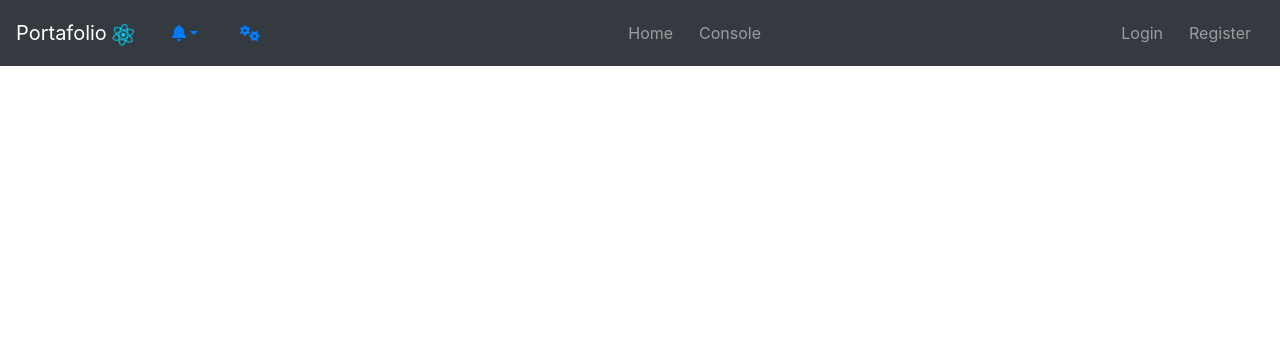
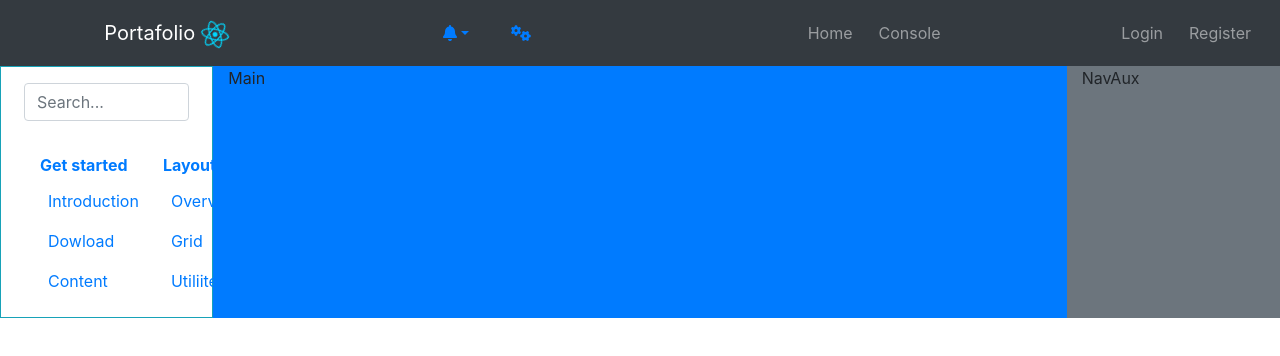
Before and after one commit to Juan-David-Orozco/webservice-dragdrop-react, a React (Vite) app: page / in a window 1280 px wide. Shown: the top 356 px of the page. Built offline with nearby package versions, Linux system fonts and the light colour scheme.

Commit message:
diagramation - config HomePage & SideBar

```diff
--- a/src/App.css
+++ b/src/App.css
@@ -42,7 +42,7 @@ li a {
 
 /* Navigation - Logo */
 .logo-react {
-  height: 20px;
+  height: 25px;
   padding: 0;
 }
 
@@ -57,16 +57,30 @@ li a {
 
 @media (prefers-reduced-motion: no-preference) {
   .logo-react {
-    animation: logo-spin infinite 20s linear;
+    animation: logo-spin infinite 15s linear;
   }
 }
+
+/* #navbarNav {
+  display: flex !important;
+  flex-direction: row !important;
+} */
 
 /* main{
   padding-top: 58px;
   height: 100vh;
 } */
 
-/* section {
-  padding-top: 58px;
+/* main {
   height: 100vh;
 } */
+
+.main-container {
+  height: 100vh;
+}
+
+
+/*  SideBar  */
+.sidebar-subnav li {
+  padding: 0px;
+}
--- a/src/App.jsx
+++ b/src/App.jsx
@@ -2,7 +2,6 @@
 import React, { Component } from 'react'
 import { BrowserRouter, Routes, Route } from 'react-router-dom'
 // Pages y Components
-import { Navigation, SideBar } from './components'
 import { NotFoundPage, HomePage, RegisterPage, LoginPage } from './pages'
 // Styles
 import './App.css'
--- /dev/null
+++ b/src/components/HomePage/Main.jsx
@@ -0,0 +1,9 @@
+import React, { Component } from 'react'
+
+export class Main extends Component {
+  render() {
+    return (
+      <div>Main</div>
+    )
+  }
+}
--- /dev/null
+++ b/src/components/HomePage/NavAux.jsx
@@ -0,0 +1,9 @@
+import React, { Component } from 'react'
+
+export class NavAux extends Component {
+  render() {
+    return (
+      <div>NavAux</div>
+    )
+  }
+}
--- /dev/null
+++ b/src/components/HomePage/SideBar.jsx
@@ -0,0 +1,64 @@
+import React, { Component } from 'react'
+import { FontAwesomeIcon } from '@fortawesome/react-fontawesome'
+import { Link } from 'react-router-dom'
+
+export class SideBar extends Component {
+  render() {
+    return (
+      <>
+        <form className="form d-flex p-2 my-2 mx-auto justify-content-center">
+          <input type="text" className="form-control w-100" placeholder="Search..." />
+          <button
+            className="navbar-toggler d-md-none"
+            type="button"
+            data-toggle="collapse"
+            data-target="#SideBar"
+            aria-controls="SideBar"
+            aria-expanded="false"
+            aria-label="Toggle navigation"
+          >
+            <FontAwesomeIcon icon="fa-solid fa-list" />
+          </button>
+        </form>
+        <div className='navbar navbar-expand-md flex-row text-left'>
+          <nav className="collapse navbar-collapse sidebar-links py-1" id="SideBar">
+
+            <div className="sidebar-item active mb-1">
+              <Link to={"/Start"} className="sidebar-link font-weight-bold px-2 py-1 d-block" >
+                Get started
+              </Link>
+              <ul className='nav flex-column sidebar-subnav'>
+                <li className="nav-item active">
+                  <Link to={"/intro"} className="nav-link">Introduction</Link>
+                </li>
+                <li className="nav-item">
+                  <Link to={"/download"} className="nav-link">Dowload</Link>
+                </li>
+                <li className="nav-item">
+                  <Link to={"/content"} className="nav-link">Content</Link>
+                </li>
+              </ul>
+            </div>
+
+            <div className="sidebar-item mb-1">
+              <Link to={"/Layout"} className="sidebar-link font-weight-bold px-2 py-1 d-block" >
+                Layout
+              </Link>
+              <ul className='nav flex-column sidebar-subnav'>
+                <li className="nav-item active">
+                  <Link to={"/overview"} className="nav-link">Overview</Link>
+                </li>
+                <li className="nav-item">
+                  <Link to={"/grid"} className="nav-link">Grid</Link>
+                </li>
+                <li className="nav-item">
+                  <Link to={"/utilitities"} className="nav-link">Utiliites</Link>
+                </li>
+              </ul>
+            </div>
+          </nav>
+        </div>
+      </>
+    )
+  }
+}
--- /dev/null
+++ b/src/components/HomePage/index.js
@@ -0,0 +1,3 @@
+export { Main } from './Main'
+export { NavAux } from './NavAux'
+export { SideBar } from './SideBar'
--- a/src/components/Navigation.jsx
+++ b/src/components/Navigation.jsx
@@ -7,22 +7,13 @@ import { FontAwesomeIcon } from '@fortawesome/react-fontawesome'
 export class Navigation extends Component {
   render() {
     return (
-      <nav className="navbar navbar-expand-sm navbar-dark bg-dark fixed-top">
+      <>
 
-        <div>
+        <div className='d-flex justify-content-around flex-row w-100'>
           <Link to="/" className="navbar-brand my-auto">
-            Portafolio <img src={reactLogo} className="logo-react" alt="React-logo"/>
+            <span className='d-none d-sm-inline'>Portafolio </span>
+            <img src={reactLogo} className="logo-react my-auto" alt="React-logo"/>
           </Link>
-          <button
-            className="navbar-toggler" type="button"
-            data-toggle="collapse" data-target="#navbarNav"
-            aria-controls="navbarNav" aria-expanded="false" aria-label="Toggle navigation"
-          >
-            <FontAwesomeIcon icon="fa-solid fa-bars" />
-          </button>
-        </div>
-
-        <div>
           <ul className='d-flex flex-row justify-content-aroud'>
             <li className="nav-item my-auto dropdown">
               <Link
@@ -43,20 +34,29 @@ export class Navigation extends Component {
               </Link>
             </li>
           </ul>
+          <button
+            className="navbar-toggler"
+            type="button"
+            data-toggle="collapse"
+            data-target="#navbarNav"
+            aria-controls="navbarNav"
+            aria-expanded="false"
+            aria-label="Toggle navigation"
+          >
+            <FontAwesomeIcon icon="fa-solid fa-bars" />
+          </button>
         </div>
 
-        <div className="collapse navbar-collapse justify-content-center" id="navbarNav">
-          <ul className="navbar-nav text-right mx-auto">
+        <div className="collapse navbar-collapse text-right w-100" id="navbarNav">
+          <ul className="navbar-nav mx-auto">
             <li className="nav-item">
-              <Link className="nav-link" to="/" >
-                Home
-              </Link>
+              <Link className="nav-link" to="/">Home</Link>
             </li>
             <li className="nav-item">
               <Link className="nav-link" to="/console">Console</Link>
             </li>
           </ul>
-          <ul className="navbar-nav text-right">
+          <ul className="navbar-nav">
             <li className="nav-item">
               <Link className="nav-link" to="/login">Login</Link>
             </li>
@@ -66,7 +66,7 @@ export class Navigation extends Component {
           </ul>
         </div>
 
-      </nav>
+      </>
     )
   }
 }
--- a/src/components/index.js
+++ b/src/components/index.js
@@ -2,3 +2,4 @@ export { DragAndDrop } from './DragAndDrop'
 export { DragDrop } from './DragDrop'
 export { Navigation } from './Navigation'
 export { SideBar } from './SideBar'
+//export { Home } from './Home'
--- a/src/pages/HomePage.jsx
+++ b/src/pages/HomePage.jsx
@@ -1,18 +1,29 @@
 import React, { Component } from 'react'
+import { Main, NavAux, SideBar } from '../components/HomePage'
 import { Navigation } from '../components'
 
 export class HomePage extends Component {
   render() {
     return (
       <>
-        <header className='container'>
+        <header className="navbar navbar-expand-md navbar-dark bg-dark flex-column flex-md-row">
           <Navigation />
         </header>
-        <main>
-          <section className='container text-center align-items-center h-100'>
-            HomePage
-          </section>
-        </main>
+        <div className='container-fluid main-container px-0'>
+          <main className='h-100'>
+            <div className="row flex-xl-nowrap mx-auto">
+              <section className="col-12 col-md-3 col-xl-2 border border-info">
+                <SideBar />
+              </section>
+              <section className="col-12 col-md-9 col-xl-8 bg-primary" role='main'>
+                <Main />
+              </section>
+              <section className="d-none d-xl-block col-xl-2 bg-secondary">
+                <NavAux />
+              </section>
+            </div>
+          </main>
+        </div>
       </>
     )
   }
```
